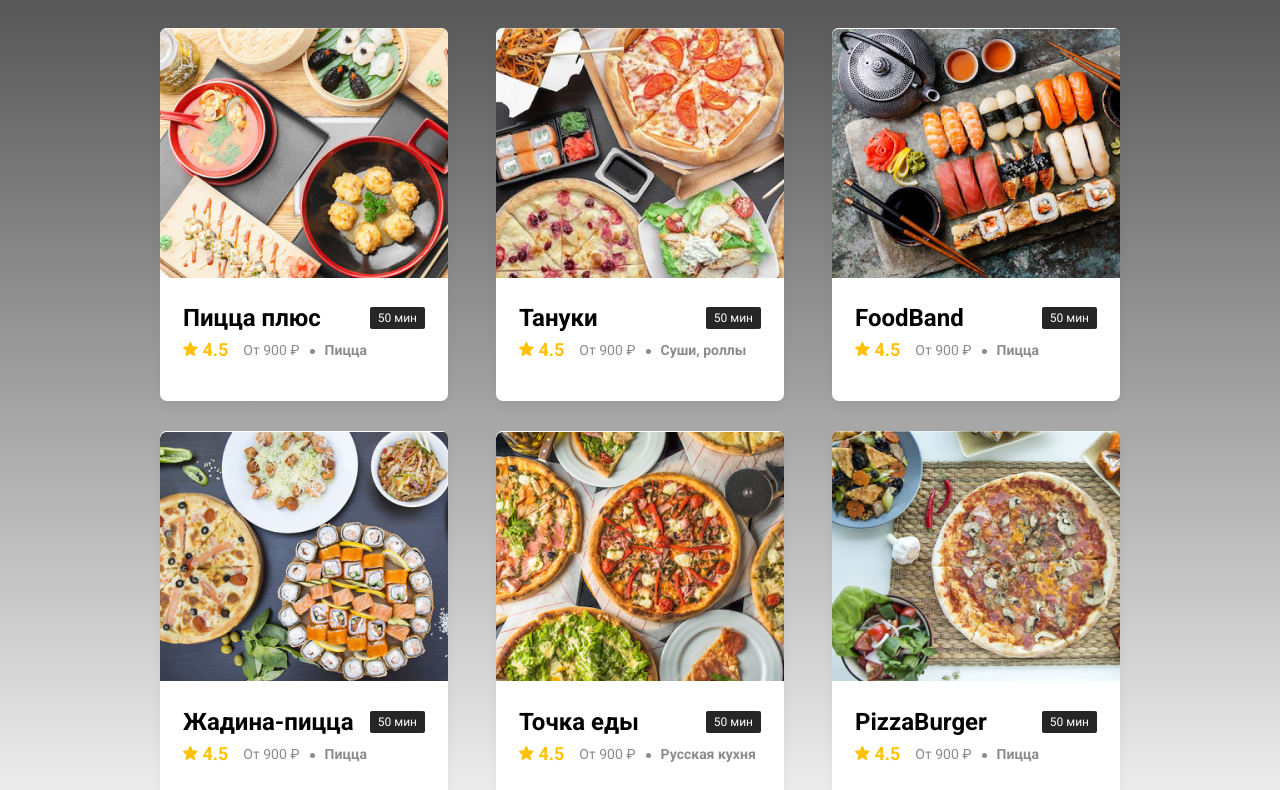
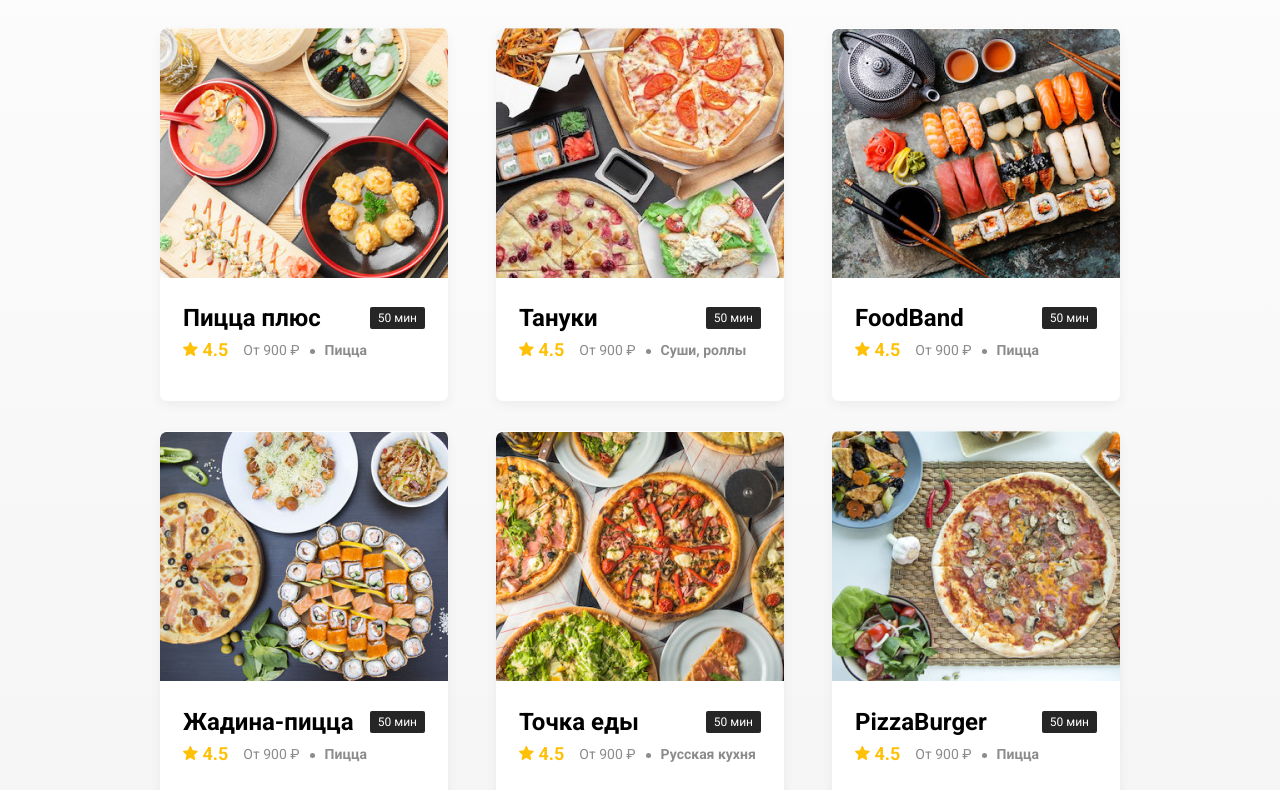
Before and after one commit to faceleeds/delivery-food, a plain HTML site: page index.html in a window 1280 px wide. Shown: the part 601-1391 px from the top of the page. Drawn offline with Linux system fonts and the light colour scheme.

Commit message:
bgc to white and test folder delete

```diff
--- a/css/style.css
+++ b/css/style.css
@@ -3,7 +3,7 @@
 }
 
 body{
-    background-color: #000;
+    background-color: #fff;
     font-family: 'Roboto', sans-serif;
     /* отступ сверху для всей страницы вместо марджина для хедера */
     padding-top: 44px;
```
Also changed, not shown: test/js.js (deleted, +0 -1 lines).
